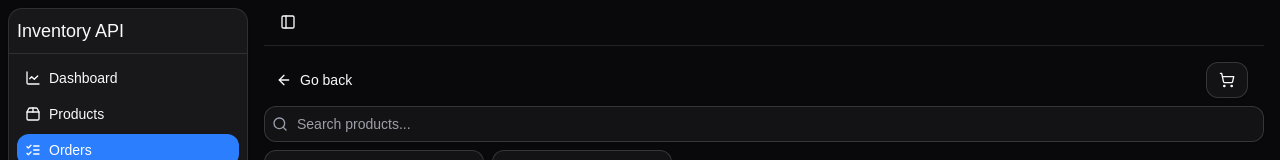
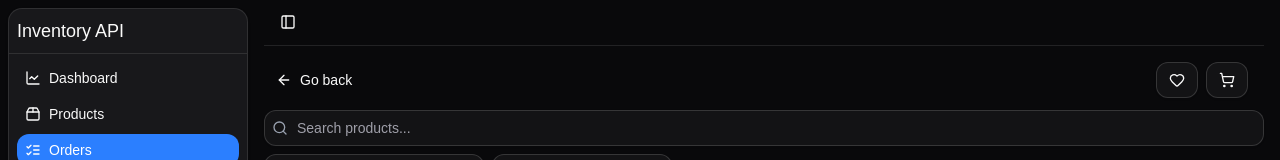
Before and after one commit to mrdsx/inventory-api, a Next.js app in the folder frontend/: page /orders/create in a window 1280 px wide. Shown: the top 160 px of the page. Built offline with nearby package versions, Linux system fonts and the light colour scheme.

Commit message:
feat(frontend/order): add button to navigate to favorite products page
affected: CreateOrderPageActions

```diff
--- a/frontend/src/app/(pages)/(workspace)/orders/create/components/CreateOrderPageActions.tsx
+++ b/frontend/src/app/(pages)/(workspace)/orders/create/components/CreateOrderPageActions.tsx
@@ -3,14 +3,18 @@
 import { ROUTES } from "@/app/lib";
 import { GoBackBtn, NavigationBtn } from "@/components";
 import { useOrderCartStore } from "@/features/order";
-import { ShoppingCart } from "lucide-react";
+import { Heart, ShoppingCart } from "lucide-react";
 
 export function CreateOrderPageActions() {
   const cart = useOrderCartStore((state) => state.cart);
 
   return (
-    <div className="flex justify-between">
+    <div className="mb-1 flex justify-between">
       <GoBackBtn href={ROUTES.workspace.orders.root} />
+      <div className="flex gap-2">
+        <NavigationBtn href={"/products/favorite"} variant="outline">
+          <Heart />
+        </NavigationBtn>
         <NavigationBtn
           className="relative mr-4"
           href={ROUTES.workspace.orders.cart}
@@ -24,5 +28,6 @@ export function CreateOrderPageActions() {
           )}
         </NavigationBtn>
       </div>
+    </div>
   );
 }
```
Lines whose indentation alone changed are shown as unchanged.
